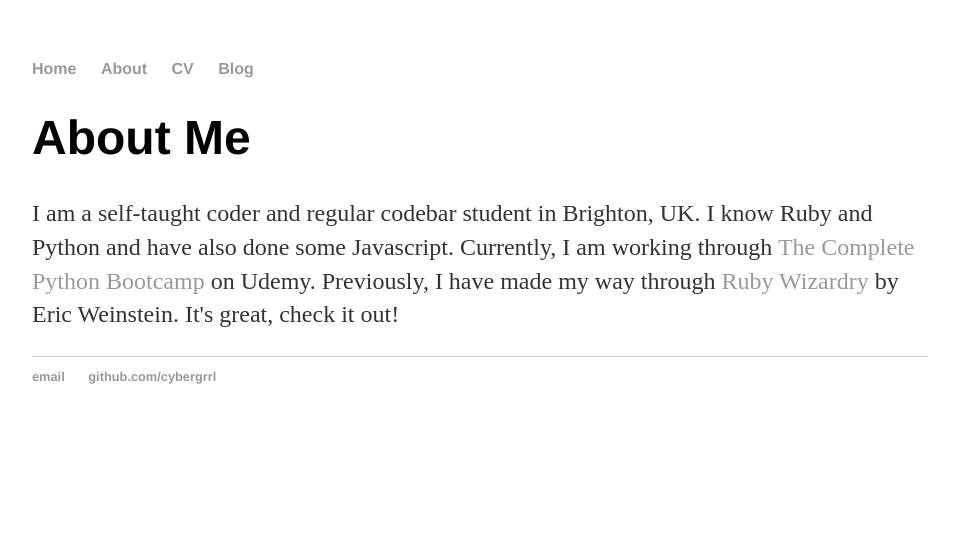
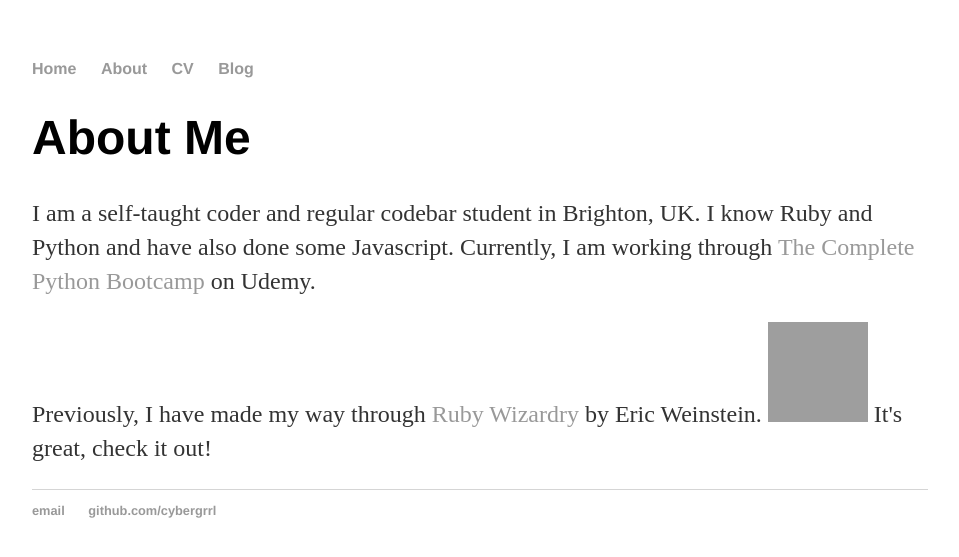
Before and after one commit to cybergrrl/githup-page.github.io, a Jekyll site: the page built from about/index.html, in a window 1280 px wide. Shown: the top 557 px of the page, without its empty margins (160-1119 px from the left). Built offline with Jekyll 4.4.1, drawn with Linux system fonts in a browser that asks for light colours; grey boxes are pictures that could not be loaded.

Commit message:
Update index.html

```diff
--- a/about/index.html
+++ b/about/index.html
@@ -6,6 +6,12 @@ title: About Scout
 <div class="blurb">
 	<h1>About Me</h1>
 	<p>I am a self-taught coder and regular codebar student in Brighton, UK. I know Ruby and Python and have also done some Javascript. Currently, I am working through <a href="https://www.udemy.com/complete-python-bootcamp">The Complete Python Bootcamp</a> on Udemy.
- Previously, I have made my way through <a href="https://nostarch.com/rubywizardry">Ruby Wizardry</a> by Eric Weinstein. It's great, check it out!
+</p>
+<p>
+	Previously, I have made my way through <a href="https://nostarch.com/rubywizardry">Ruby Wizardry</a> by Eric Weinstein.
+	<a href="https://nostarch.com/rubywizardry">
+		<img border="0" alt="Ruby Wizardry" src="https://nostarch.com/sites/default/files/styles/uc_product_full/public/rubyWiz_frontcover.png?itok=_-VttCYR" width="100" height="100">
+</a>
+	It's great, check it out!
 </p>
 </div><!-- /.blurb -->
```
